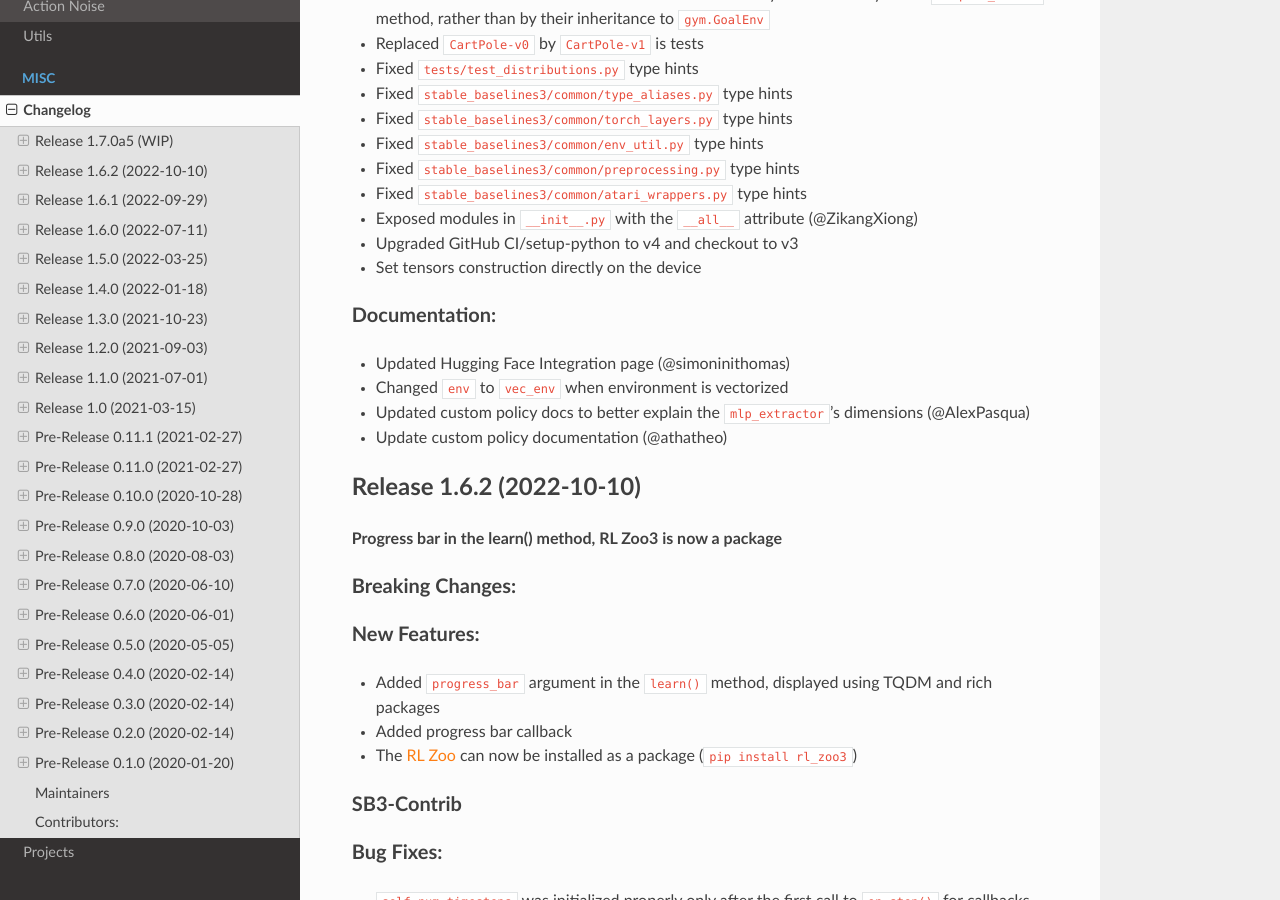
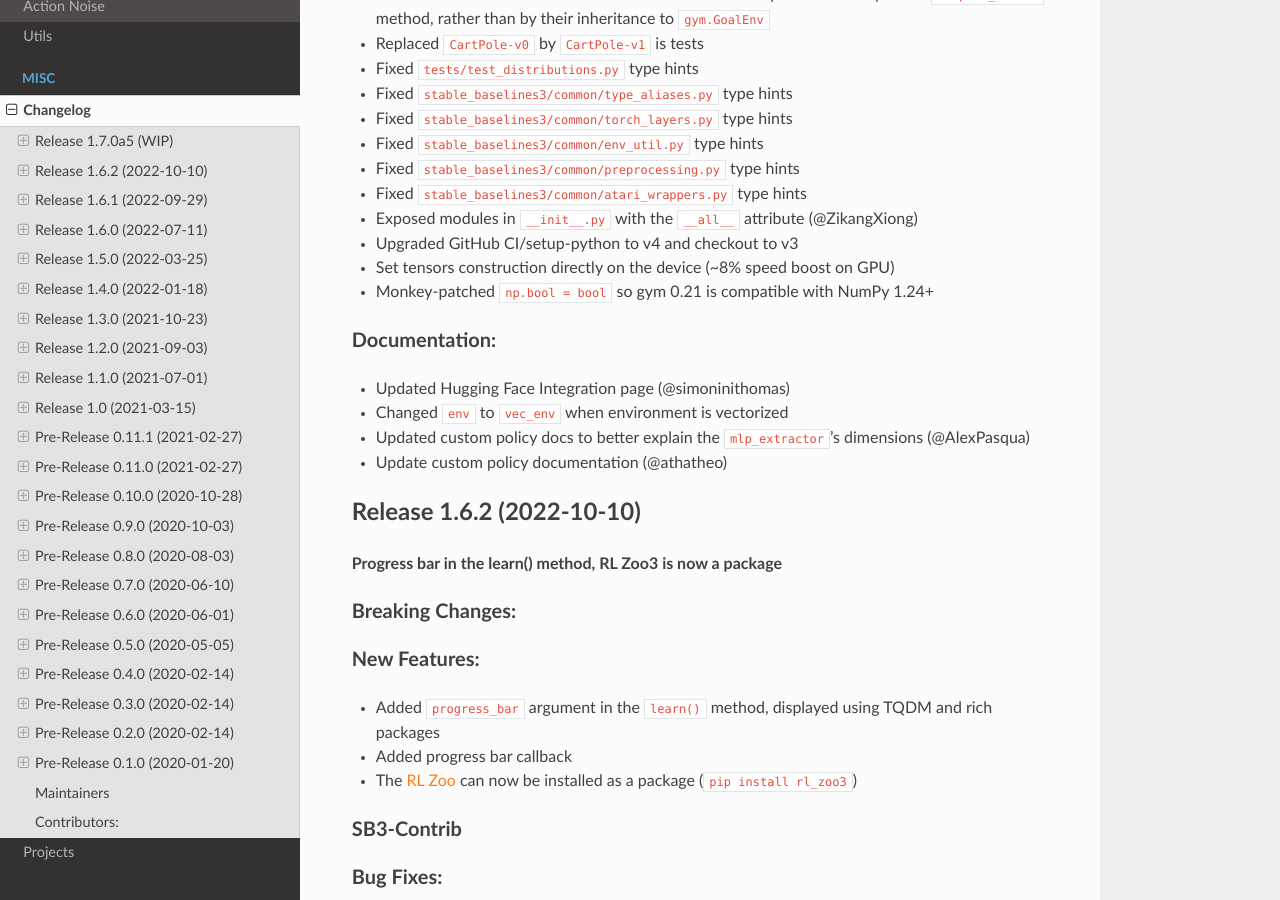
Before and after one commit to DLR-RM/stable-baselines3, a Sphinx documentation site: the page built from docs/misc/changelog.rst, in a window 1280 px wide and 900 px high, scrolled down 1031 px. Built offline with Sphinx 7.4.7 and the Read the Docs theme 2.0.0, drawn with Linux system fonts in a browser that asks for light colours; pages that are not in the unit, such as notebooks, are missing from menus; the version number could not be read and is left out.

Commit message:
Update changelog

```diff
--- a/docs/misc/changelog.rst
+++ b/docs/misc/changelog.rst
@@ -49,7 +49,8 @@ Others:
 - Fixed ``stable_baselines3/common/atari_wrappers.py`` type hints
 - Exposed modules in ``__init__.py`` with the ``__all__`` attribute (@ZikangXiong)
 - Upgraded GitHub CI/setup-python to v4 and checkout to v3
-- Set tensors construction directly on the device
+- Set tensors construction directly on the device (~8% speed boost on GPU)
+- Monkey-patched ``np.bool = bool`` so gym 0.21 is compatible with NumPy 1.24+
 
 Documentation:
 ^^^^^^^^^^^^^^
```
